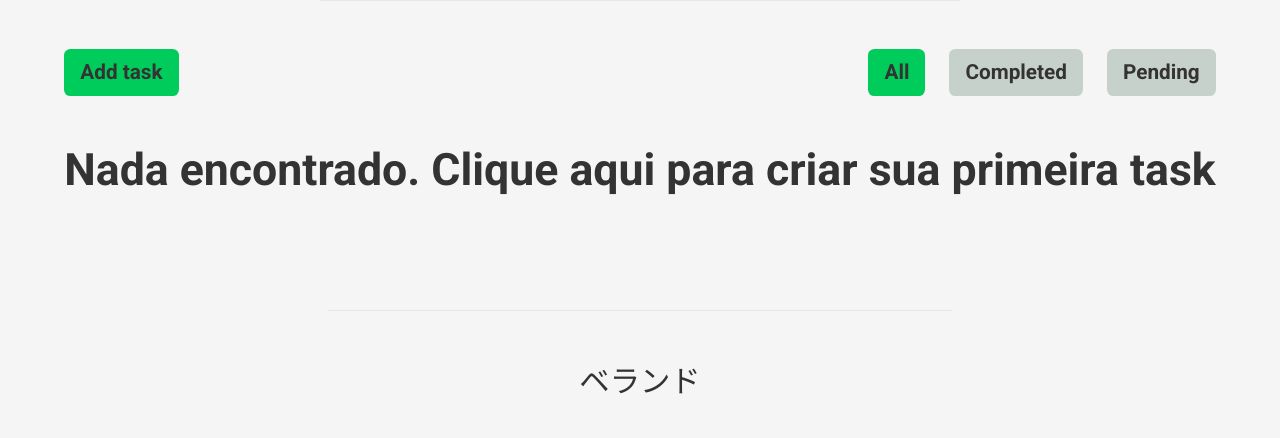
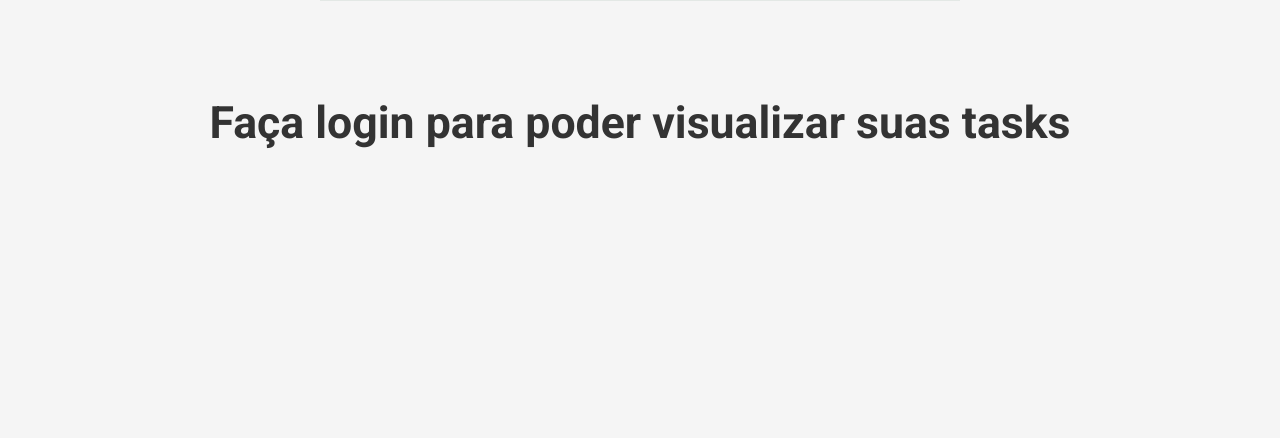
Before and after one commit to BernardoSMota/Todo-List-Django, a Django app: page / in a window 1280 px wide. Shown: the part 178-616 px from the top of the page. After the commit the page ends 326 px from the top, so only its background shows below. Run offline with Django 5.2, Linux system fonts and the light colour scheme; data that the repository does not hold is empty; some libraries are stand-ins or nearby versions.

Commit message:
Tasks only are visible to its owner

```diff
--- a/project/settings.py
+++ b/project/settings.py
@@ -37,7 +37,7 @@ INSTALLED_APPS = [
     'django.contrib.sessions',
     'django.contrib.messages',
     'django.contrib.staticfiles',
-    'todolist'
+    'todolist',
 ]
 
 MIDDLEWARE = [
@@ -117,9 +117,6 @@ USE_TZ = True
 # https://docs.djangoproject.com/en/5.1/howto/static-files/
 
 STATIC_URL = '/static/'
-STATICFILES_DIRS = [
-    BASE_DIR / 'base_static',
-    ]
 STATIC_ROOT = BASE_DIR / 'static'
 
 # Default primary key field type
--- a/todolist/admin.py
+++ b/todolist/admin.py
@@ -11,4 +11,4 @@ class TaskAdmin(admin.ModelAdmin):
     search_fields = 'id', 'title',
     list_per_page = 10
     ordering = '-id',
-    readonly_fields = 'created_at', 'completed_at'
+    readonly_fields = 'created_at', 'completed_at', 'owner'
--- a/todolist/models.py
+++ b/todolist/models.py
@@ -1,10 +1,12 @@
 from django.db import models
+from django.contrib.auth.models import User
 
 class Task(models.Model):
     title = models.CharField(max_length=45, blank=False, null=False)
     completed = models.BooleanField(default=False)
     created_at = models.DateTimeField(auto_now_add=True)
     completed_at = models.DateTimeField(default=None, blank=True, null=True)
+    owner = models.ForeignKey(User, on_delete=models.SET_NULL, blank=True, null=True)
 
     def __str__(self) -> str:
         return self.title
--- a/todolist/templates/todolist/pages/index.html
+++ b/todolist/templates/todolist/pages/index.html
@@ -4,7 +4,7 @@
     {% include "todolist/partials/_header.html" %}
 
     <div class="separator"></div>
-
+    {% if user.is_authenticated %}
     <main class="max-width">
         <div class="container max-width">
             <div class="filters">
@@ -63,5 +63,8 @@
             }
         }
     </script>
+    {% else %}
+        <h3 class='center nothingFound'>Faça login para poder visualizar suas tasks</h3>
+    {% endif %}
 </body>
 </html>
--- a/todolist/views.py
+++ b/todolist/views.py
@@ -4,48 +4,65 @@ from datetime import datetime
 from django.urls import reverse
 
 def index(request):
-    tasks = Task.objects.all().order_by('-id', )
-    context = tasks
+    user = request.user
+    context = {
+        'user': user
+    }
+
+    if user.is_authenticated:
+        tasks = Task.objects.filter(owner=user).order_by('-id', )
+        context['tasks'] = tasks
+
+
     return render(request=request,
-                  template_name='todolist/pages/index.html',
-                  context={
-                      'tasks':context,
-                      }
-                  )
+                template_name='todolist/pages/index.html',
+                context=context
+                )
 
 
 def completed(request):
-    tasks = Task.objects.filter(completed=True).order_by('-id')
-    context = tasks
+    user = request.user
+    context = {
+        'user': user,
+        'filter': 'completed',
+    }
+
+    if user.is_authenticated:
+        tasks = Task.objects.filter(completed=True, owner=user).order_by('-id')
+        context['tasks'] = tasks
+
     return render(request=request,
                   template_name='todolist/pages/index.html',
-                  context={
-                      'tasks':context,
-                      'filter': 'completed'
-                      }
+                  context=context
                   )
 
 
 def pending(request):
-    tasks = Task.objects.filter(completed=False).order_by('-id')
-    context = tasks
+    user = request.user
+    context = {
+        'user': user,
+        'filter': 'pending'
+    }
+    if user.is_authenticated:
+        tasks = Task.objects.filter(completed=False, owner=user).order_by('-id')
+        context['tasks'] = tasks
+
+
     return render(request=request,
                   template_name='todolist/pages/index.html',
-                  context={
-                      'tasks':context,
-                      'filter': 'pending'
-                      }
-                  )
+                  context=context
+                )
 
 
 def createTask(request):
     form_action = reverse('todo:create')
+    user = request.user
 
-    if request.method == 'POST':
+    if user.is_authenticated  and request.method == 'POST':
         task_title = request.POST.get('task_title')
 
         if task_title:
-            new_task = Task(title=task_title)
+            new_task = Task(title=task_title, owner=user)
             new_task.save()
 
             return redirect('todo:index')
@@ -54,6 +71,7 @@ def createTask(request):
         'action': 'Create',
         'form-action': form_action
     }
+
     return render(request=request, template_name='todolist/pages/new_task.html', context=context)
 
 
```
Also changed, not shown: todolist/migrations/0004_task_owner_alter_task_title.py (added).
